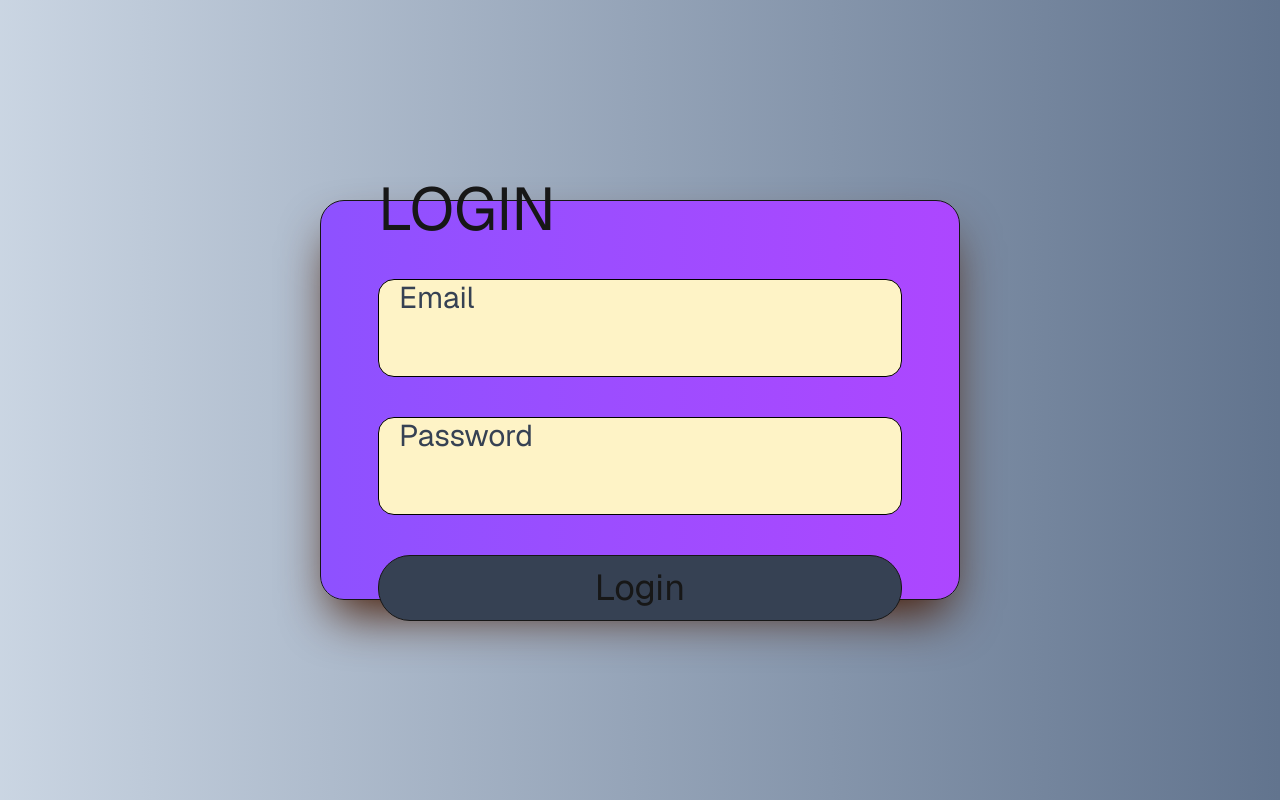
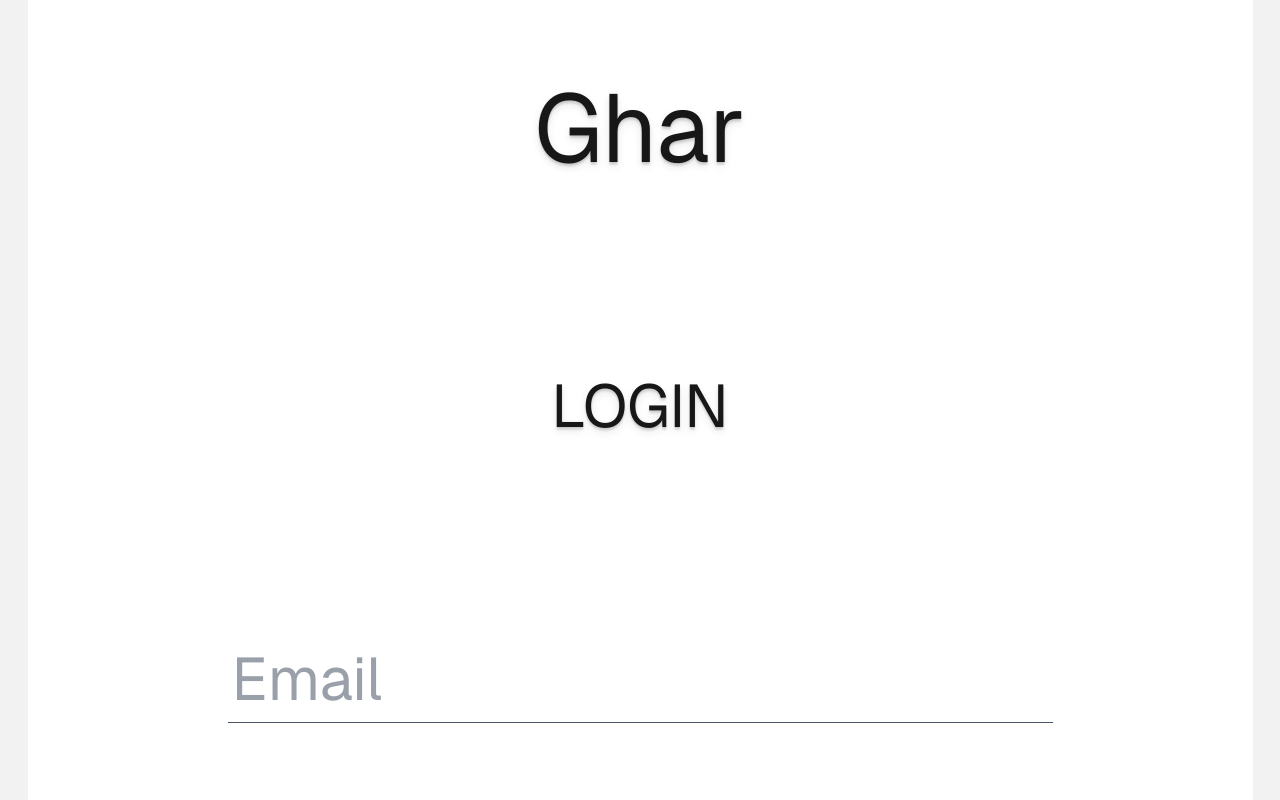
Before and after one commit to Abhaya47/rent, a Next.js app: page / in a window 1280 px wide. Shown: the top 800 px of the page. Built offline with nearby package versions, Linux system fonts and the light colour scheme.

Commit message:
It works to this point

```diff
--- a/src/app/page.js
+++ b/src/app/page.js
@@ -8,6 +8,10 @@ export default function Home() {
 
   const [email,setEmail]=useState('');
   const [password,setPassword]=useState('');
+  const [showEmail,setShowEmail]=useState('hidden');
+  const [emailPlace,setEmailPlace]=useState('Email');
+  const [showPassword,setShowPassword]=useState('hidden');
+  const [passwordPlace,setPasswordPlace]=useState('Password');
 
   const login=()=>{
     const response=fetch('https://gharbhada.adars.com.np/api/login', {
@@ -26,25 +30,26 @@ export default function Home() {
   }
 
   return (
-<div className="min-h-screen flex items-center justify-center font-sans  bg-gradient-to-r from-slate-300 to-slate-500">
-  <div className="container grid grid-cols-3 grid-rows-3 items-center justify-items-center font-sans border rounded-3xl m-auto w-1/2 h-[50dvh] bg-gradient-to-r from-violet-500 to-purple-500 shadow-2xl shadow-amber-950">
-      <div className="col-start-2 row-start-2 flex flex-col gap-10">
-        <div>
-          <span className="text-6xl">LOGIN</span>
+<div className="min-h-screen flex items-center justify-center font-sans bg-[#F2F2F2]">
+      <div className="flex flex-col sm:gap-y-10 sm:px-10 sm:py-5 lg:gap-y-50 lg:px-50 lg:py-20 bg-[#ffff]">
+        <div className="flex items-center">
+          <text className="text-6xl md:text-8xl lg:text-10xl text-shadow-lg text-center items-center m-auto w-full">Ghar</text>
         </div>
-        <div className="bg-amber-100 rounded-2xl border border-black  hover:border-4">
-          <label className="lg:text-3xl lg:pl-5 lg:w-full  text-gray-700 "> Email</label>
-          <input className="lg:text-4xl lg:p-4 lg:pb-1  text-gray-700 rounded-xl focus:outline-none " type="Email" placeholder="" required value={email}  onChange={(e)=>{e.preventDefault();setEmail(e.target.value)}} onInputCapture={()=>{}}/>
+        <div className="flex items-center">
+          <text className="text-4xl md:text-5xl lg:text-6xl text-shadow-lg text-center items-center m-auto w-full">LOGIN</text>
         </div>
-        <div className="bg-amber-100 rounded-2xl border border-black  hover:border-4">
-          <label className="lg:text-3xl lg:pl-5 lg:w-full  text-gray-700"> Password</label>
-          <input className="lg:text-4xl lg:p-4 lg:pb-1 text-gray-700 rounded-xl focus:outline-none " type="password" placeholder="" required value={password} onChange={(e)=>{e.preventDefault();setPassword(e.target.value)}}/>
+        <div className="flex flex-col transition duration-150 ease-in-out border-b border-b-gray-600 hover:border-b  hover:border-b-4 hover:border-b-gradient-to-r from-[#B623FF] via-[#7174FE] to-[#23D2FD]">
+          <label className={`p-2  pb-20 sm:text-4xl md:text-5xl lg:text-6xl lg:pl-5 lg:w-full text-gray-400 ${showEmail}`} > Email</label>
+          <input className="p-1 sm:text-4xl md:text-5xl lg:text-6xl lg:pb-1  text-gray-700 rounded-xl focus:outline-none " type="Email" placeholder={emailPlace} required value={email}  onChange={(e)=>{e.preventDefault();setEmail(e.target.value);}} onClick={()=>{setEmailPlace('');setShowEmail('visible')}} />
+        </div>
+        <div className="flex flex-col transition duration-150 ease-in-out border-b border-b-gray-600 hover:border-b  hover:border-b-4 hover:border-b-gradient-to-r from-[#B623FF] via-[#7174FE] to-[#23D2FD]">
+          <label className={`p-2 pb-20 sm:text-4xl md:text-5xl lg:text-6xl lg:w-full text-gray-400 ${showPassword}`}> Password</label>
+          <input className="p-1 sm:text-4xl md:text-5xl lg:text-6xl lg:pb-1 text-gray-700 rounded-xl focus:outline-none " type="password" placeholder={passwordPlace} required value={password} onChange={(e)=>{e.preventDefault();setPassword(e.target.value);}} onClick={()=>{setPasswordPlace('');setShowPassword('visible')}}/>
         </div>
         <div>
-          <button onClick={(e)=>{login()}} className=" lg:p-3 lg:text-4xl lg:w-full hover:scale-[1.2] border border-solid rounded-4xl  hover:bg-emerald-800 bg-gray-700">Login</button>
+          <button onClick={(e)=>{login()}} className="w-full text-3xl md:text-5xl lg:text-6xl font-bold lg:pt-15 lg:pb-15 border border-solid rounded-full bg-gradient-to-r from-[#B623FF] via-[#7174FE] to-[#23D2FD]  hover:(bg-gradient-to-r from-[#23D2FD] via-[#7174FE] to-[#23D2FD])">Login</button>
         </div>
       </div>
-  </div>
 </div>
   );
 };
```
